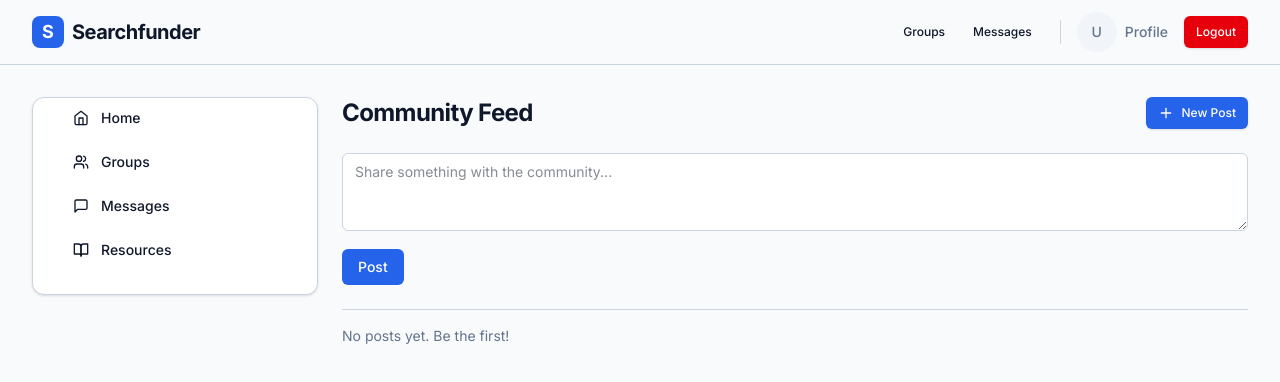
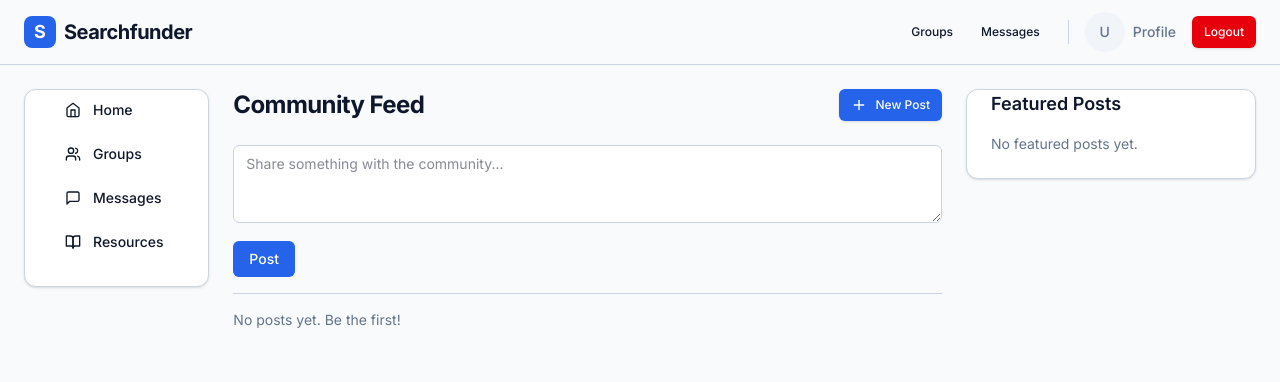
Before and after one commit to ganeshjagtap7/serchfunder3.0, a Next.js app: page /dashboard in a window 1280 px wide. Shown: the top 382 px of the page. Built offline with nearby package versions, Linux system fonts and the light colour scheme; no server answers; the database is empty.

Commit message:
ui changes

```diff
--- a/app/components/Navbar.tsx
+++ b/app/components/Navbar.tsx
@@ -45,7 +45,7 @@
 
   return (
     <nav className="sticky top-0 z-50 w-full border-b border-border bg-background/80 backdrop-blur-md">
-      <div className="max-w-7xl mx-auto px-4 sm:px-6 lg:px-8">
+      <div className="max-w-[1400px] mx-auto px-2 sm:px-4 lg:px-6">
         <div className="flex h-16 items-center justify-between">
           <Link href="/dashboard" className="flex items-center gap-2">
             <div className="h-8 w-8 rounded-lg bg-primary flex items-center justify-center">
--- a/app/dashboard/DashboardFeed.tsx
+++ b/app/dashboard/DashboardFeed.tsx
@@ -137,7 +137,7 @@
   };
 
   return (
-    <div className="space-y-6">
+    <div className="space-y-4">
       <form onSubmit={handleCreatePost} className="space-y-3">
         <textarea
           className="w-full rounded-md border border-border bg-card px-3 py-2 text-sm text-foreground outline-none focus:border-primary"
--- /dev/null
+++ b/app/dashboard/FeaturedPosts.tsx
@@ -0,0 +1,134 @@
+"use client";
+
+import { useEffect, useState } from "react";
+import { supabase } from "@/lib/supabaseClient";
+import Link from "next/link";
+import { Avatar } from "@/app/components/ui/Avatar";
+import { VerifiedBadge } from "@/app/components/ui/VerifiedBadge";
+
+type Profile = {
+  id: string;
+  full_name: string | null;
+  avatar_url: string | null;
+  is_verified: boolean;
+};
+
+type Post = {
+  id: string;
+  user_id: string;
+  content: string;
+  created_at: string;
+  profiles: Profile | null;
+  likes: { user_id: string }[];
+};
+
+export default function FeaturedPosts() {
+  const [featuredPosts, setFeaturedPosts] = useState<Post[]>([]);
+  const [loading, setLoading] = useState(true);
+
+  useEffect(() => {
+    const loadFeaturedPosts = async () => {
+      setLoading(true);
+
+      // Get posts with most likes (featured posts)
+      const { data, error } = await supabase
+        .from("posts")
+        .select(`
+          *,
+          profiles (
+            id,
+            full_name,
+            avatar_url,
+            is_verified
+          ),
+          likes (
+            user_id
+          )
+        `)
+        .order("created_at", { ascending: false })
+        .limit(5);
+
+      if (error) {
+        console.error("Error loading featured posts:", error);
+      } else {
+        // Sort by number of likes (most liked first)
+        const sorted = (data as any[] || []).sort((a, b) => {
+          const aLikes = a.likes?.length || 0;
+          const bLikes = b.likes?.length || 0;
+          return bLikes - aLikes;
+        });
+        setFeaturedPosts(sorted.slice(0, 3)); // Top 3 featured posts
+      }
+
+      setLoading(false);
+    };
+
+    loadFeaturedPosts();
+  }, []);
+
+  if (loading) {
+    return (
+      <div className="space-y-4">
+        <h2 className="text-lg font-semibold text-foreground">Featured Posts</h2>
+        <p className="text-sm text-muted-foreground">Loading...</p>
+      </div>
+    );
+  }
+
+  if (featuredPosts.length === 0) {
+    return (
+      <div className="space-y-4">
+        <h2 className="text-lg font-semibold text-foreground">Featured Posts</h2>
+        <p className="text-sm text-muted-foreground">No featured posts yet.</p>
+      </div>
+    );
+  }
+
+  return (
+    <div className="space-y-4">
+      <h2 className="text-lg font-semibold text-foreground">Featured Posts</h2>
+      <div className="space-y-4">
+        {featuredPosts.map((post) => {
+          const likeCount = post.likes?.length || 0;
+          const authorName = post.profiles?.full_name || `User ${post.user_id.slice(0, 6)}`;
+          const authorAvatar = post.profiles?.avatar_url;
+          const authorInitial = authorName.charAt(0).toUpperCase();
+          const contentPreview = post.content.length > 100
+            ? post.content.substring(0, 100) + "..."
+            : post.content;
+
+          return (
+            <Link
+              key={post.id}
+              href={`/posts/${post.id}`}
+              className="block rounded-lg border border-border bg-card p-4 space-y-3 hover:border-primary transition-colors"
+            >
+              <div className="flex items-center gap-2">
+                <Avatar src={authorAvatar} fallback={authorInitial} className="h-8 w-8 text-xs" />
+                <div className="flex-1 min-w-0">
+                  <div className="flex items-center gap-1.5">
+                    <span className="text-xs font-semibold text-foreground truncate">
+                      {authorName}
+                    </span>
+                    {post.profiles?.is_verified && <VerifiedBadge className="h-3 w-3 flex-shrink-0" />}
+                  </div>
+                  <p className="text-xs text-muted-foreground">
+                    {new Date(post.created_at).toLocaleDateString()}
+                  </p>
+                </div>
+              </div>
+
+              <p className="text-sm text-foreground line-clamp-3">
+                {contentPreview}
+              </p>
+
+              <div className="flex items-center gap-2 text-xs text-muted-foreground">
+                <span>❤️ {likeCount} likes</span>
+              </div>
+            </Link>
+          );
+        })}
+      </div>
+    </div>
+  );
+}
--- a/app/dashboard/page.tsx
+++ b/app/dashboard/page.tsx
@@ -1,5 +1,6 @@
 import Navbar from "@/app/components/Navbar";
 import DashboardFeed from "./DashboardFeed";
+import FeaturedPosts from "./FeaturedPosts";
 import { Card, CardContent } from "@/app/components/ui/Card";
 import { Button } from "@/app/components/ui/Button";
 import { Icons } from "@/app/components/ui/Icons";
@@ -9,10 +10,10 @@
   return (
     <div className="min-h-screen bg-background">
       <Navbar />
-      <div className="max-w-7xl mx-auto px-4 sm:px-6 lg:px-8 py-8">
-        <div className="grid grid-cols-1 md:grid-cols-12 gap-6">
+      <div className="max-w-[1400px] mx-auto px-2 sm:px-4 lg:px-6 py-6">
+        <div className="grid grid-cols-1 lg:grid-cols-12 gap-4 lg:gap-6">
           {/* Left Sidebar (Navigation) */}
-          <aside className="hidden md:block md:col-span-3 space-y-4">
+          <aside className="hidden lg:block lg:col-span-2 space-y-4">
             <Card>
               <CardContent className="p-2 space-y-1">
                 <Link href="/dashboard" className="block">
@@ -39,13 +40,12 @@
                     Resources
                   </Button>
                 </Link>
-
               </CardContent>
             </Card>
           </aside>
 
-          {/* Main Feed */}
-          <main className="col-span-12 md:col-span-9 space-y-6">
+          {/* Center Feed - Centered */}
+          <main className="col-span-12 lg:col-span-7 space-y-6">
             <div className="flex items-center justify-between">
               <h1 className="text-2xl font-bold tracking-tight">Community Feed</h1>
               <Button size="sm" className="gap-2">
@@ -53,8 +53,19 @@
                 New Post
               </Button>
             </div>
-            <DashboardFeed />
+            <div className="w-full">
+              <DashboardFeed />
+            </div>
           </main>
+
+          {/* Right Sidebar (Featured Posts) */}
+          <aside className="hidden lg:block lg:col-span-3 space-y-4">
+            <Card>
+              <CardContent className="p-4">
+                <FeaturedPosts />
+              </CardContent>
+            </Card>
+          </aside>
         </div>
       </div>
     </div>
```
